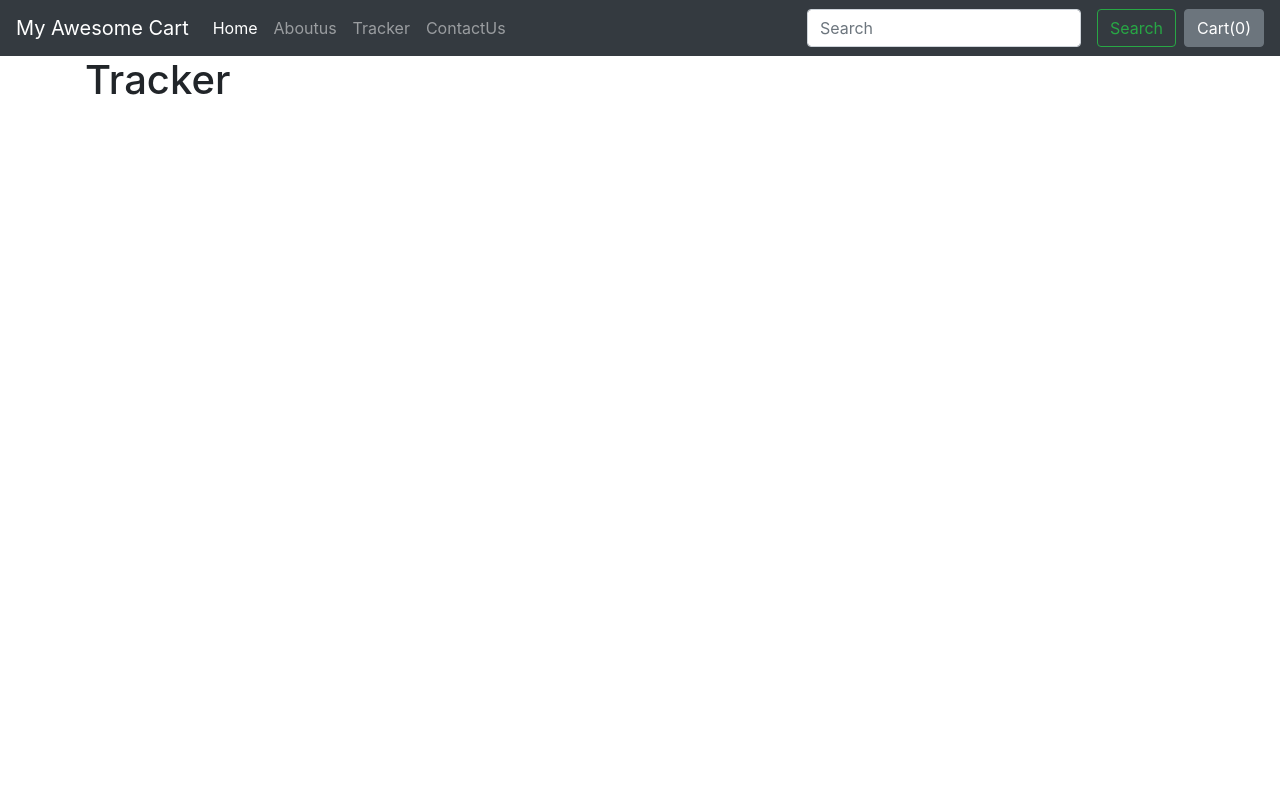
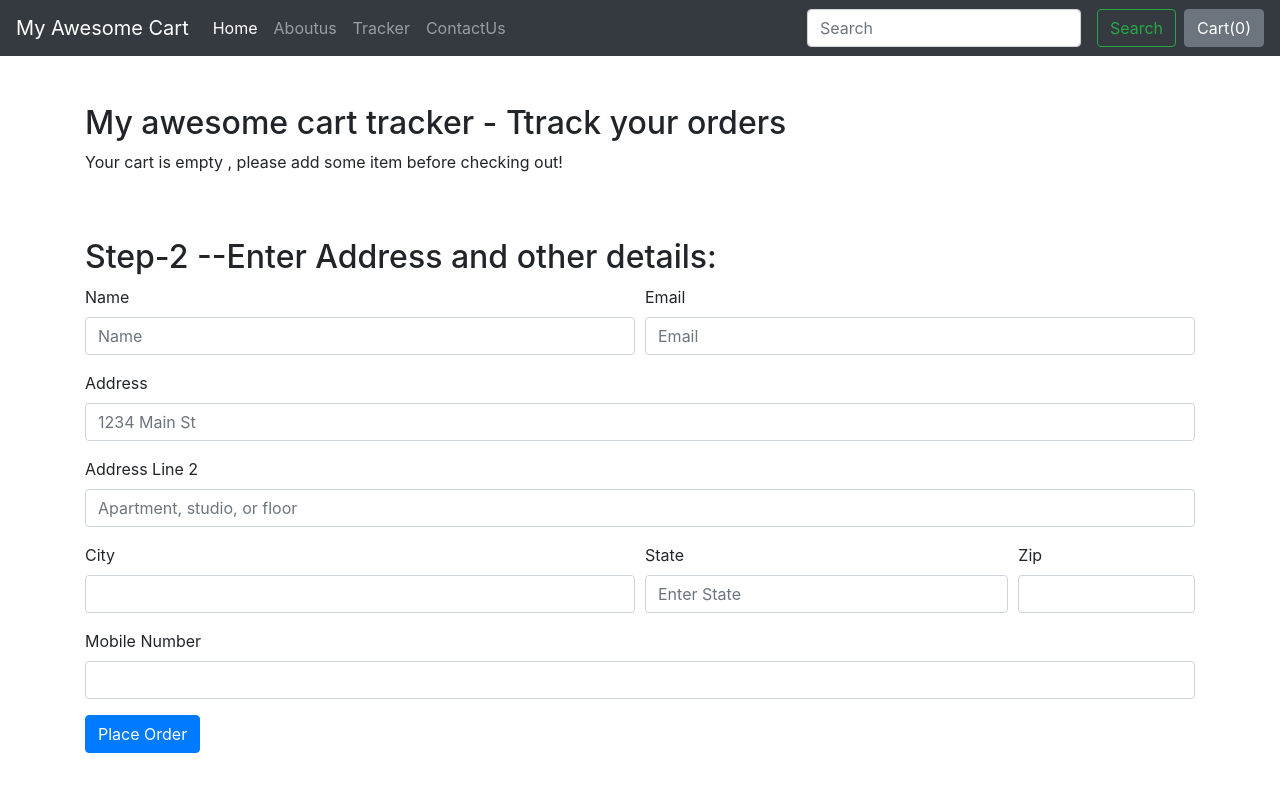
Before and after one commit to coders-nightmare/django_Mycart, a Django app: page /shop/tracker/ in a window 1280 px wide. Before the commit the page ends 95 px from the top, so only its background shows below. Run offline with Django 3.2, Linux system fonts and the light colour scheme; some libraries are stand-ins or nearby versions.

Commit message:
added index.html as default page

```diff
--- a/Mycart/settings.py
+++ b/Mycart/settings.py
@@ -56,7 +56,7 @@ ROOT_URLCONF = 'Mycart.urls'
 TEMPLATES = [
     {
         'BACKEND': 'django.template.backends.django.DjangoTemplates',
-        'DIRS': [],
+        'DIRS': ['Mycart/templates'],
         'APP_DIRS': True,
         'OPTIONS': {
             'context_processors': [
--- a/Mycart/urls.py
+++ b/Mycart/urls.py
@@ -17,8 +17,10 @@ from django.contrib import admin
 from django.urls import path, include
 from django.conf import settings
 from django.conf.urls.static import static
+from . import views
 
 urlpatterns = [
+    path('',views.index,name='index'),
     path('admin/', admin.site.urls),
     path('shop/', include('shop.urls')),
     path('blog/', include('blog.urls')),
--- /dev/null
+++ b/Mycart/views.py
@@ -0,0 +1,5 @@
+from django.http import HttpRequest
+from django.shortcuts import render
+
+def index(request):
+    return render(request,'index.html')
--- a/shop/templates/shop/tracker.html
+++ b/shop/templates/shop/tracker.html
@@ -1,14 +1,96 @@
 {% extends 'shop/base.html' %}
 <!-- added title -->
-{% block title %} Our Tracker {% endblock %}
+{% block title %}Tracker {% endblock %}
 <!-- added css here -->
 {% block body %}
 <div class="container">
-    <div class="row">
+    <div class="row my-5">
         <div class="col">
-            <h1>Tracker</h1>
+            <h2> My awesome cart tracker - Ttrack your orders</h2>
+            <ul class="list-group" id="items">
+            </ul>
+        </div>
+    </div>
+    <div class="row my-5">
+        <div class="col">
+            <h2>Step-2 --Enter Address and other details:</h2>
+            <form method="POST" action="/shop/checkout/">
+                {% csrf_token %}
+                <input type="hidden" name="itemsJson" id="itemsJson">
+                <div class="form-row">
+                    <div class="form-group col-md-6">
+                        <label for="name">Name</label>
+                        <input type="text" class="form-control" id="name" name="name" placeholder="Name">
+                    </div>
+                    <div class="form-group col-md-6">
+                        <label for="email">Email</label>
+                        <input type="email" class="form-control" id="email" name="email" placeholder="Email">
+                    </div>
+                </div>
+                <div class="form-group">
+                    <label for="address">Address</label>
+                    <input type="text" class="form-control" id="address" name="address" placeholder="1234 Main St">
+                </div>
+                <div class="form-group">
+                    <label for="address2">Address Line 2</label>
+                    <input type="text" class="form-control" id="address2" name="address2"
+                        placeholder="Apartment, studio, or floor">
+                </div>
+                <div class="form-row">
+                    <div class="form-group col-md-6">
+                        <label for="city">City</label>
+                        <input type="text" class="form-control" id="city" name="city">
+                    </div>
+                    <div class="form-group col-md-4">
+                        <label for="state">State</label>
+                        <input type="text" class="form-control" id="state" name="state" placeholder="Enter State">
+                    </div>
+                    <div class="form-group col-md-2">
+                        <label for="zip_code">Zip</label>
+                        <input type="text" class="form-control" id="zip_code" name="zip_code">
+                    </div>
+                    <div class="form-group col">
+                        <label for="phone">Mobile Number</label>
+                        <input type="tel" class="form-control" id="phone" name="phone">
+                    </div>
+                </div>
+                <button type="submit" class="btn btn-primary">Place Order</button>
+            </form>
         </div>
     </div>
 </div>
 {% endblock %}
 <!-- end  -->
+{%block js%}
+<script>
+    if (localStorage.getItem('cart') == null) {
+        var cart = {};
+    }
+    else {
+        cart = JSON.parse(localStorage.getItem('cart'));
+    }
+    sum = 0;
+    if ($.isEmptyObject(cart)) {
+        mystr = `<p>Your cart is empty , please add some item before checking out!</p>`;
+        $('#items').append(mystr);
+    }
+    else {
+        for (item in cart) {
+            let name = cart[item][1];
+            let qty = cart[item][0];
+            sum = sum + qty;
+            mystr = `<li class="list-group-item d-flex justify-content-between align-items-center">${name}
+        <span class="badge badge-primary badge-pill">${qty}</span></li>`;
+            $('#items').append(mystr);
+        }
+    }
+    document.getElementById('cart').innerHTML = sum;
+    $('#itemsJson').val(JSON.stringify(cart));
+    {%if thank %}
+    alert("Thanks for ordering with us ,Your order id is {{id}}.Use order tracker to track your order");
+    localStorage.clear();
+    document.location = "/shop";
+    {% endif %}
+
+</script>
+{%endblock%}
```
Also changed, not shown: Mycart/templates/index.html (added, +42 -0 lines), shop/migrations/0005_orders.py (added), shop/migrations/0006_orders_phone.py (added).
